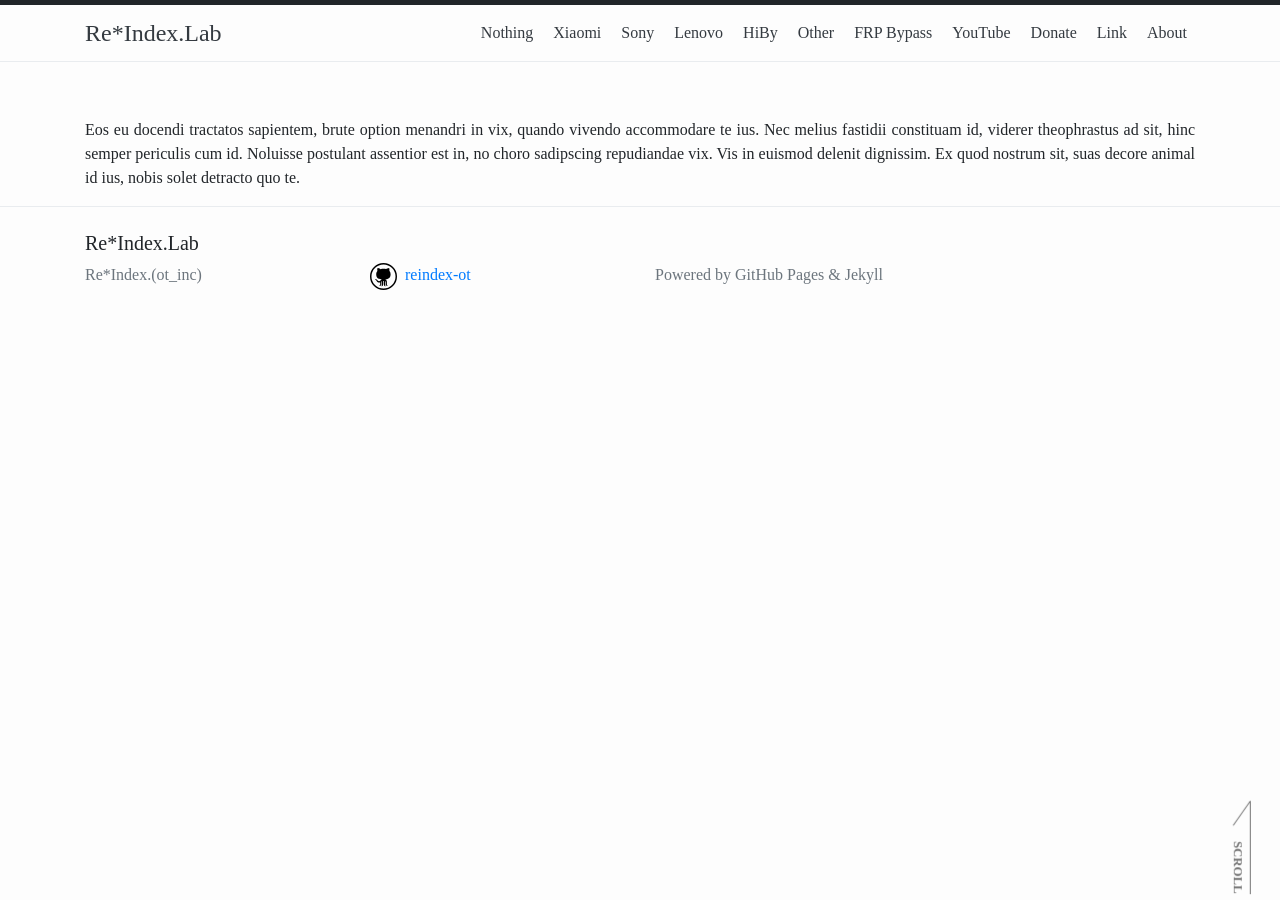
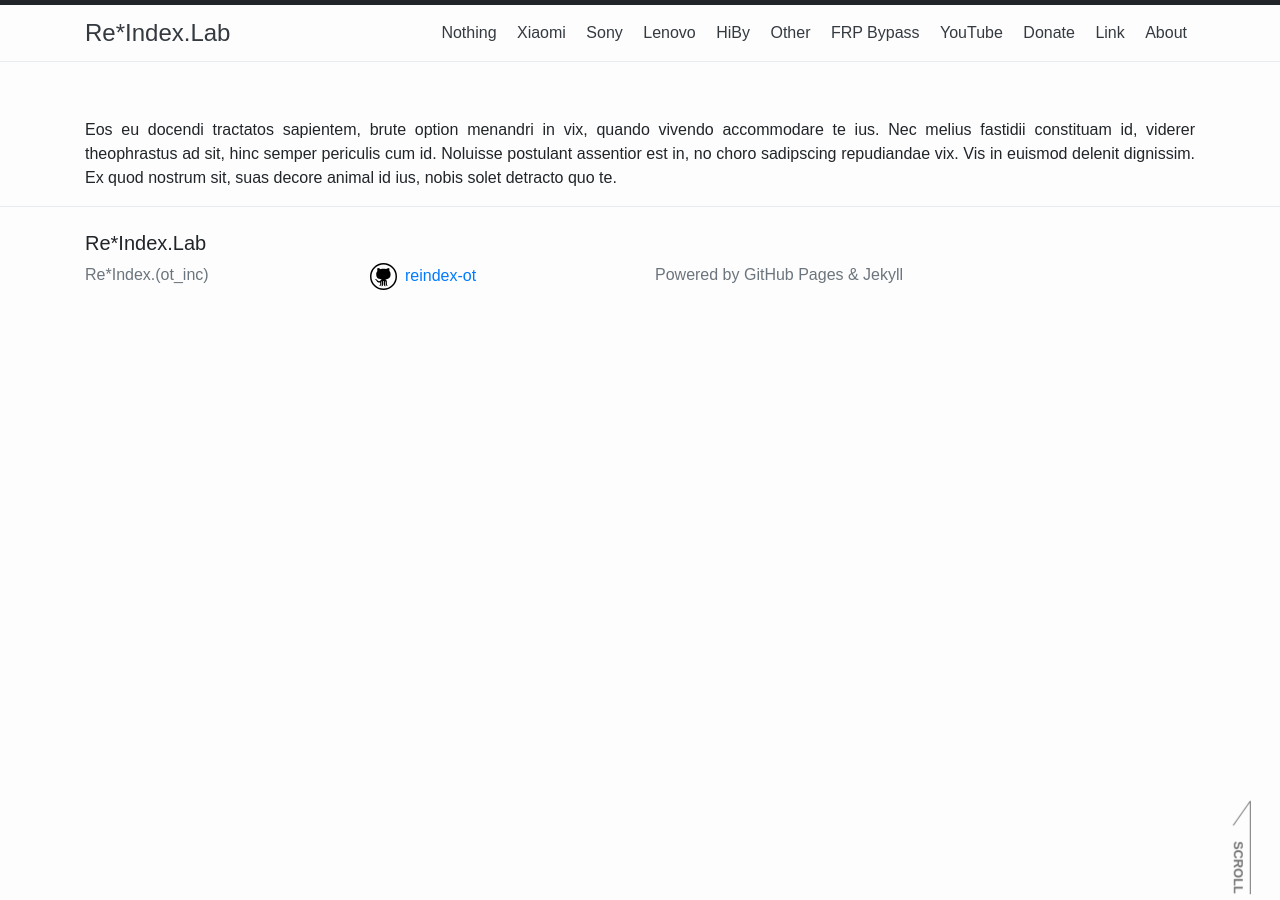
Before and after one commit to reindex-ot/reindex-ot.github.io, a Jekyll site: the page built from posts_template/2016-05-20-more-posts-for-pagination.md, in a window 1280 px wide. Built offline with Jekyll 4.4.1, drawn with Linux system fonts in a browser that asks for light colours; some web fonts are replaced.

Commit message:
Update main.scss
Signed-off-by: Re*Index. (ot_inc) <32851879+reindex-ot@users.noreply.github.com>

```diff
--- a/assets/main.scss
+++ b/assets/main.scss
@@ -53,7 +53,7 @@ html {
 /*** font ***/
 
 body {
-  font-family: 'IBM+Plex+Sans+JP', serif;
+  font-family: 'IBM+Plex+Sans+JP', sans-serif;
   }
 
 h1, h2, h3, h4, h5, .site-title, .site-nav {
```
